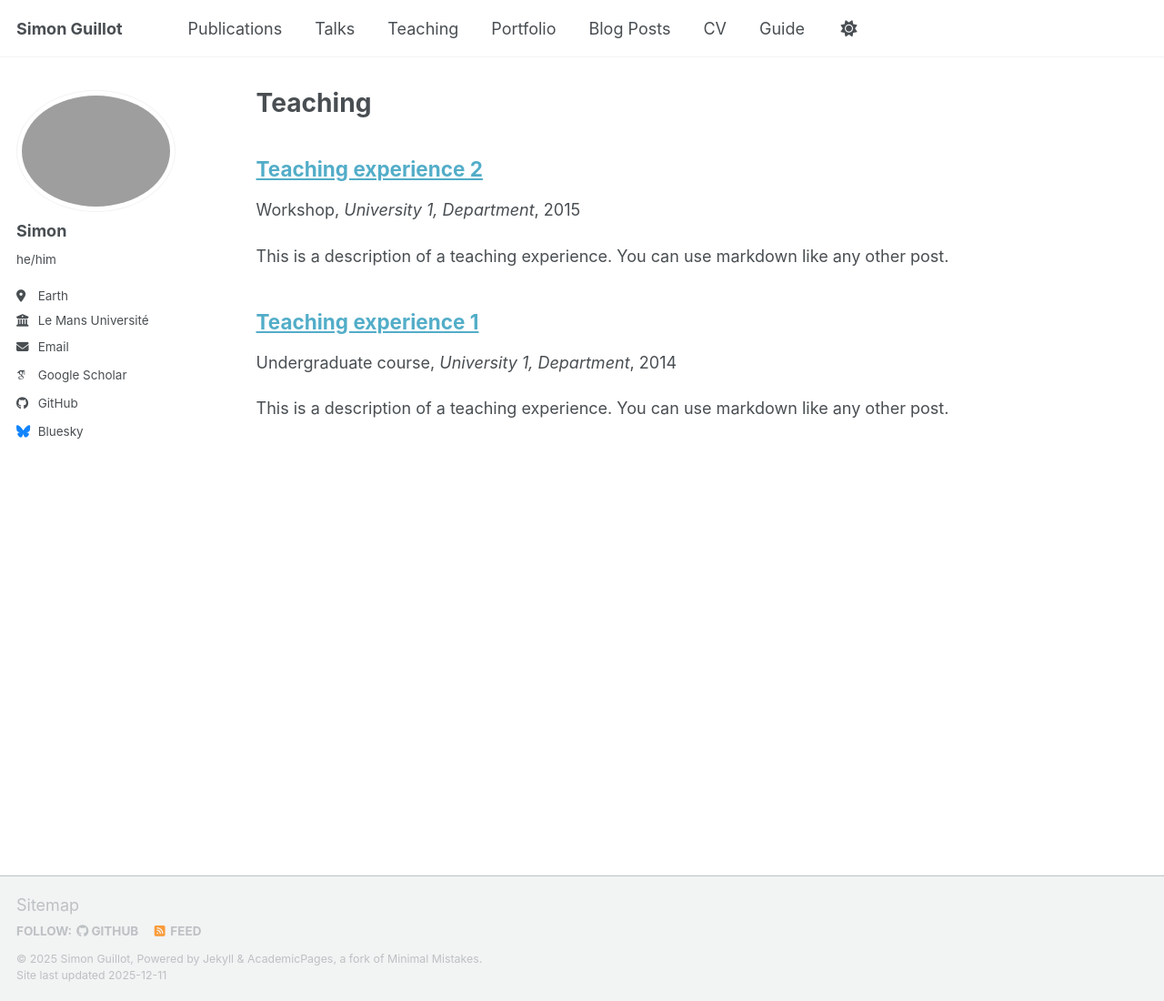
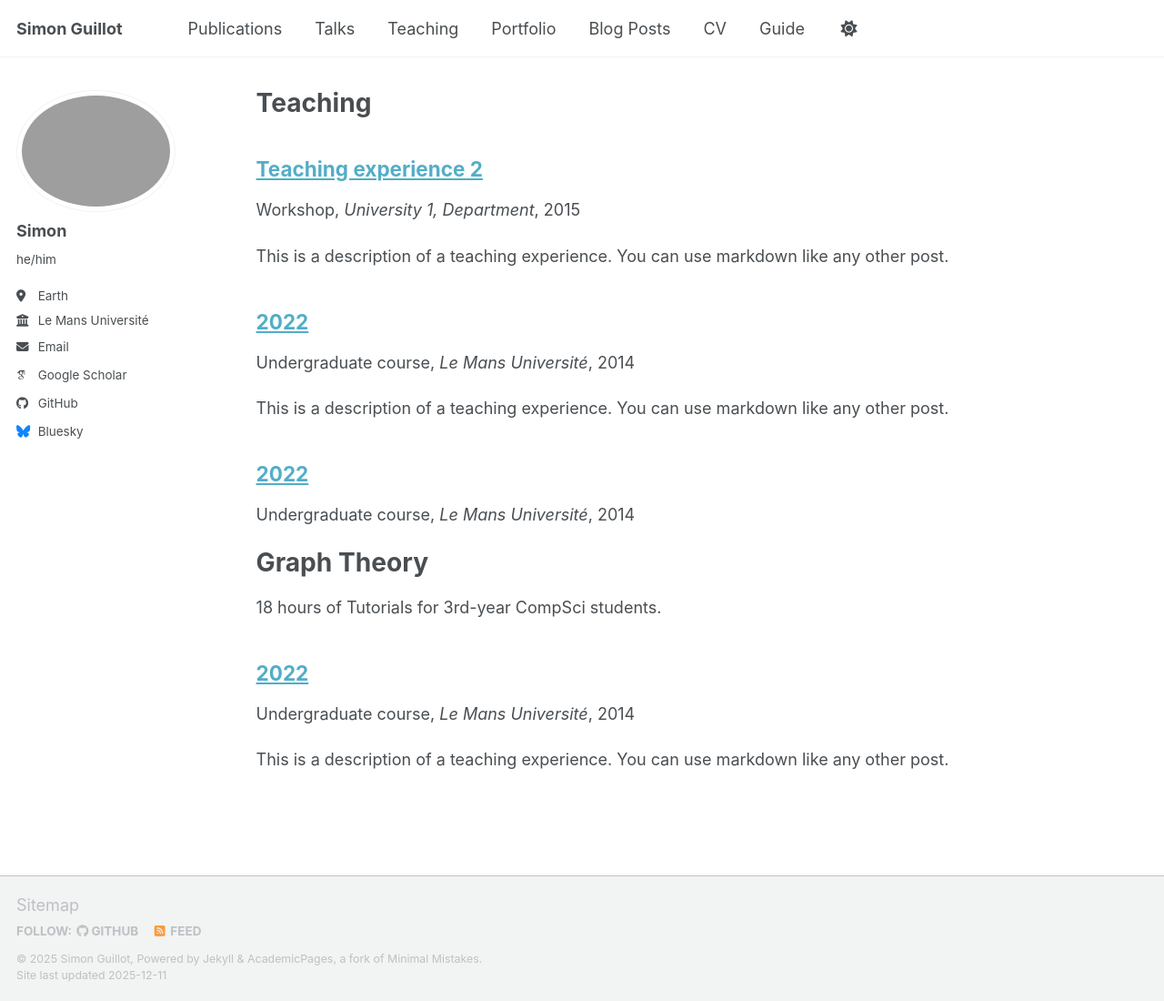
Before and after one commit to SimonGuillot/simonguillot.github.io, a Jekyll site: the page built from _pages/teaching.html, in a window 1280 px wide and 1100 px high. Shown: the whole window at 91% size. Built offline with Jekyll 4.4.1, drawn with Linux system fonts in a browser that asks for light colours; some web fonts are replaced; a script bundle is joined from its source files by our own code; library files that are not in the unit come from our copies.

Commit message:
teachings

```diff
--- a/_teaching/2014-spring-teaching-1.md
+++ b/_teaching/2022-teaching.md
@@ -1,9 +1,9 @@
 ---
-title: "Teaching experience 1"
+title: "2022"
 collection: teaching
 type: "Undergraduate course"
-permalink: /teaching/2014-spring-teaching-1
-venue: "University 1, Department"
+permalink: /teaching/2022
+venue: "Le Mans Université"
 date: 2014-01-01
 location: "City, Country"
 ---
--- /dev/null
+++ b/_teaching/2025-teaching.md
@@ -0,0 +1,20 @@
+---
+title: "2022"
+collection: teaching
+type: "Undergraduate course"
+permalink: /teaching/2022
+venue: "Le Mans Université"
+date: 2014-01-01
+location: "City, Country"
+---
+
+This is a description of a teaching experience. You can use markdown like any other post.
+
+Heading 1
+======
+
+Heading 2
+======
+
+Heading 3
+======
```
Also changed, not shown: _teaching/2024-teaching.md (added, +26 -0 lines), _teaching/2023-teaching.md (renamed from _teaching/2015-spring-teaching-2.md).
